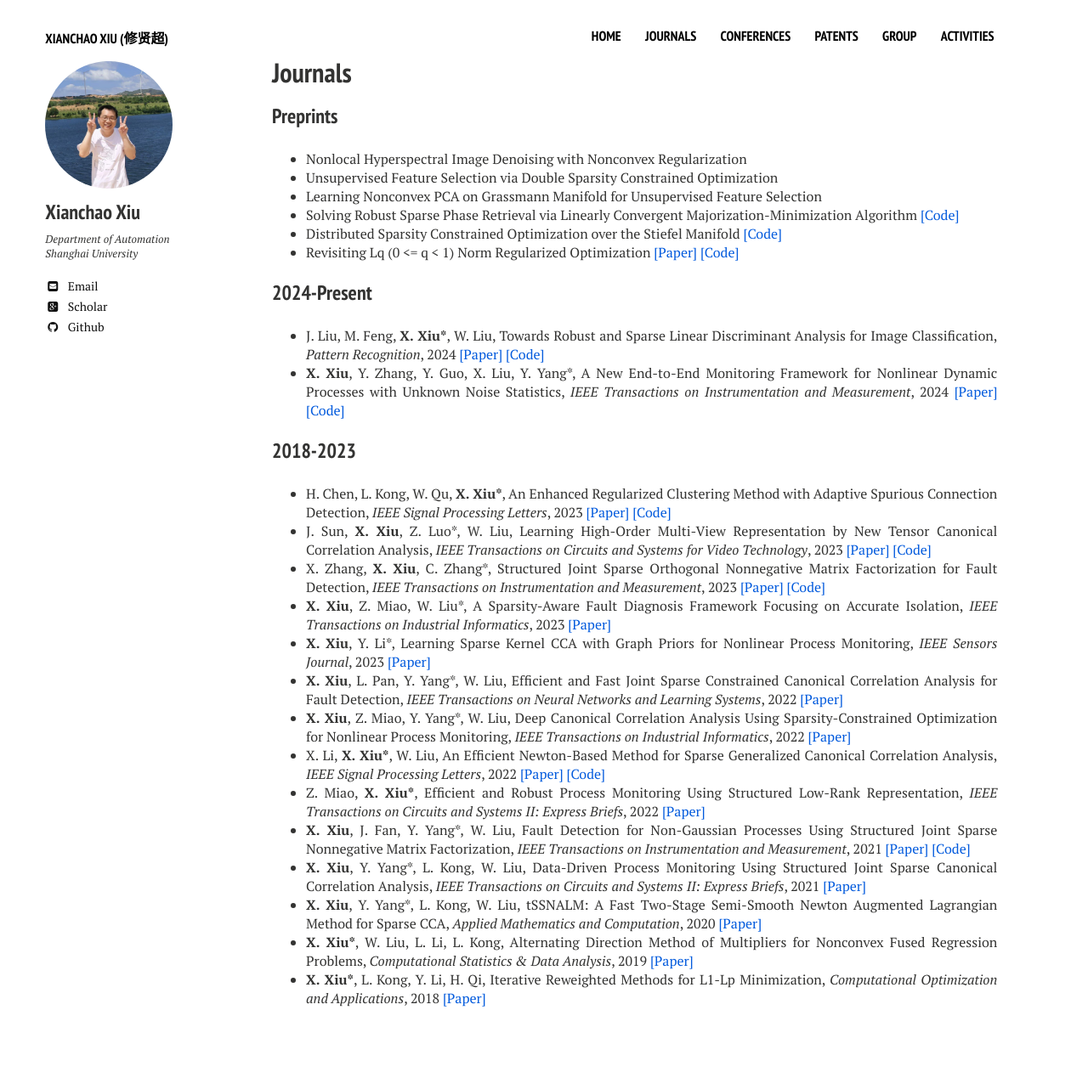
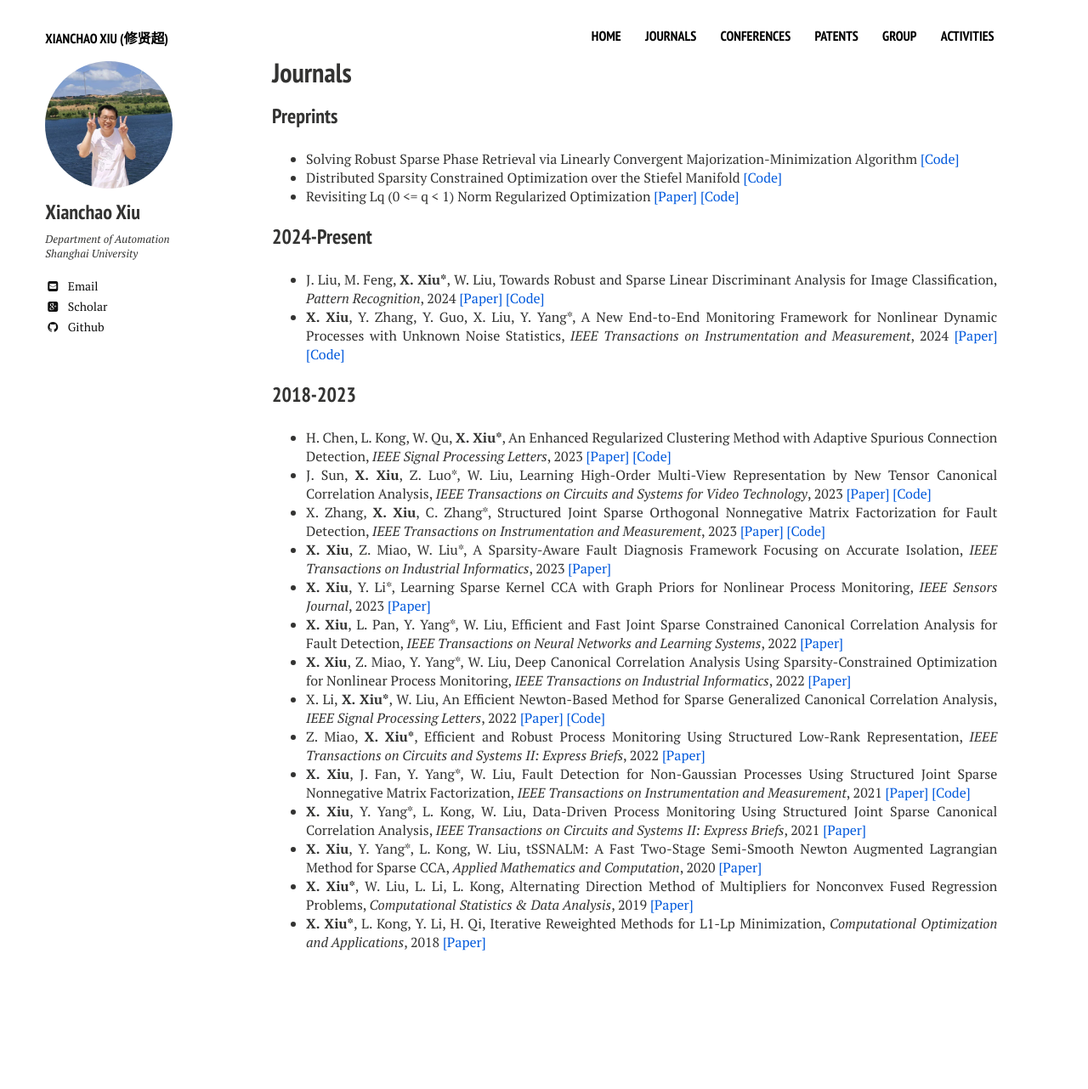
Before and after one commit to xianchaoxiu/xianchaoxiu.github.io, a Jekyll site: the page built from journals/index.md, in a window 1280 px wide. Shown: the whole page at 85% size. Built offline with Jekyll 4.4.1, drawn with Linux system fonts in a browser that asks for light colours; nearby versions of some CDN libraries; after the commit the page ends 1216 px from its top, so only the background shows below that.

Commit message:
Update index.md

```diff
--- a/journals/index.md
+++ b/journals/index.md
@@ -8,9 +8,7 @@ share: false
 ---
 
 ### Preprints
-* Nonlocal Hyperspectral Image Denoising with Nonconvex Regularization <br>
-* Unsupervised Feature Selection via Double Sparsity Constrained Optimization <br>
-* Learning Nonconvex PCA on Grassmann Manifold for Unsupervised Feature Selection <br>
+
 * Solving Robust Sparse Phase Retrieval via Linearly Convergent Majorization-Minimization Algorithm <a href="https://github.com/xianchaoxiu/HPR" class="textlink" target="_blank">[Code]</a> <br>
 * Distributed Sparsity Constrained Optimization over the Stiefel Manifold <a href="https://github.com/wtqu" class="textlink" target="_blank">[Code]</a> <br>
 * Revisiting Lq (0 <= q < 1) Norm Regularized Optimization <a href="https://arxiv.org/abs/2306.14394" class="textlink" target="_blank">[Paper]</a> <a href="https://github.com/ShenglongZhou/PSNP" class="textlink" target="_blank">[Code]</a> <br>
```
